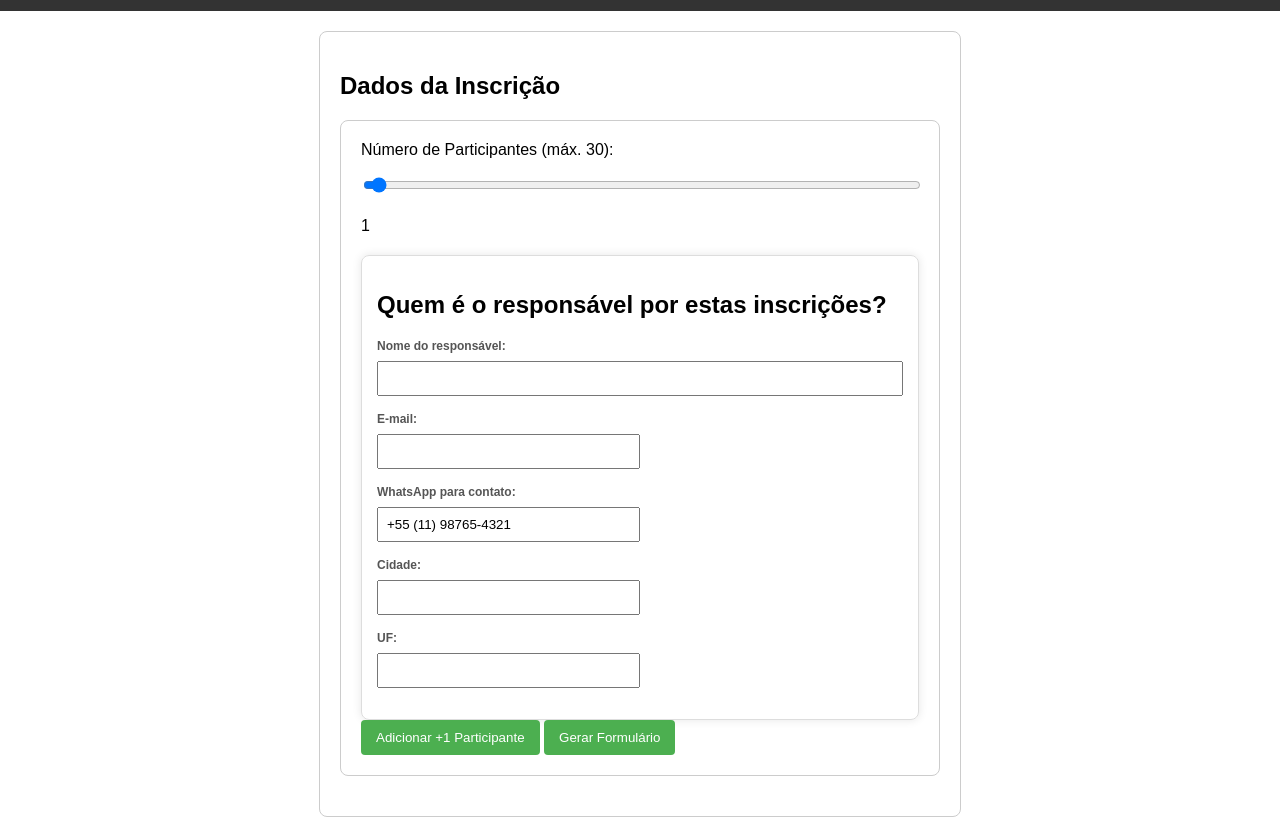
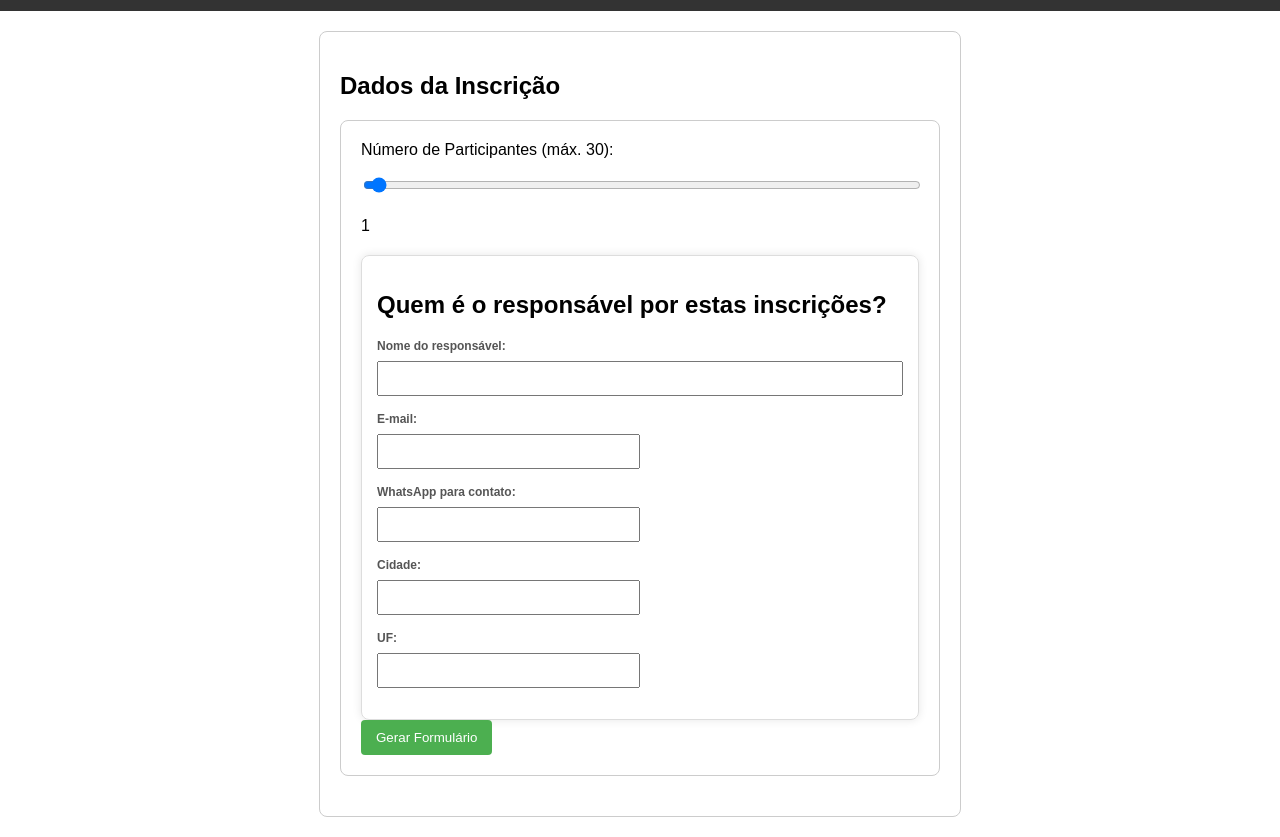
Before and after one commit to rubemandrade/Formulario, a plain HTML site: page index.html in a window 1280 px wide. Shown: the part 89-926 px from the top of the page. Drawn offline with nearby package versions, Linux system fonts and the light colour scheme.

Commit message:
Update index.html

```diff
--- a/index.html
+++ b/index.html
@@ -43,9 +43,6 @@
                 <input type="text" id="state" name="state" required>
             </div>
 
-            <!-- Botão Adicionar +1 Participante -->
-            <button type="button" id="addParticipantButton">Adicionar +1 Participante</button>
-
             <!-- Botão Gerar Formulário -->
             <button type="button" id="generateButton">Gerar Formulário</button>
         </form>
```
